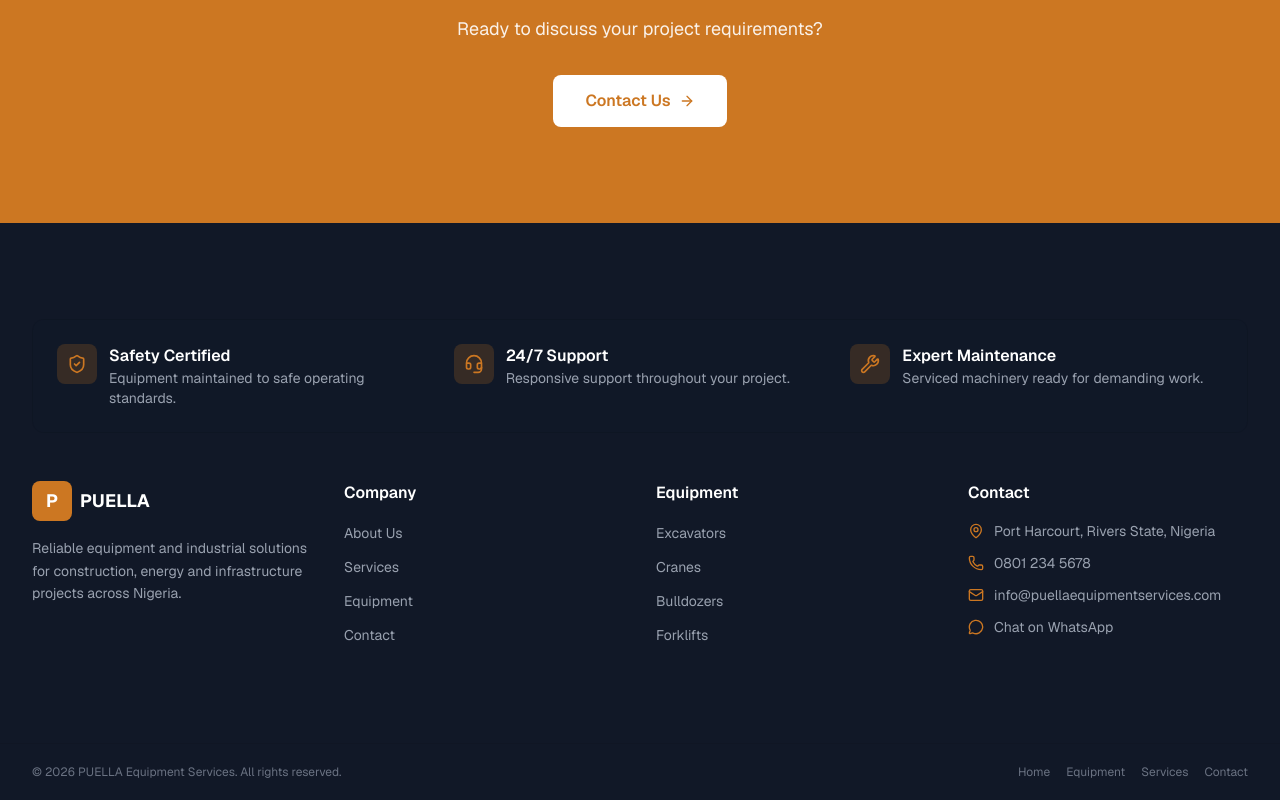
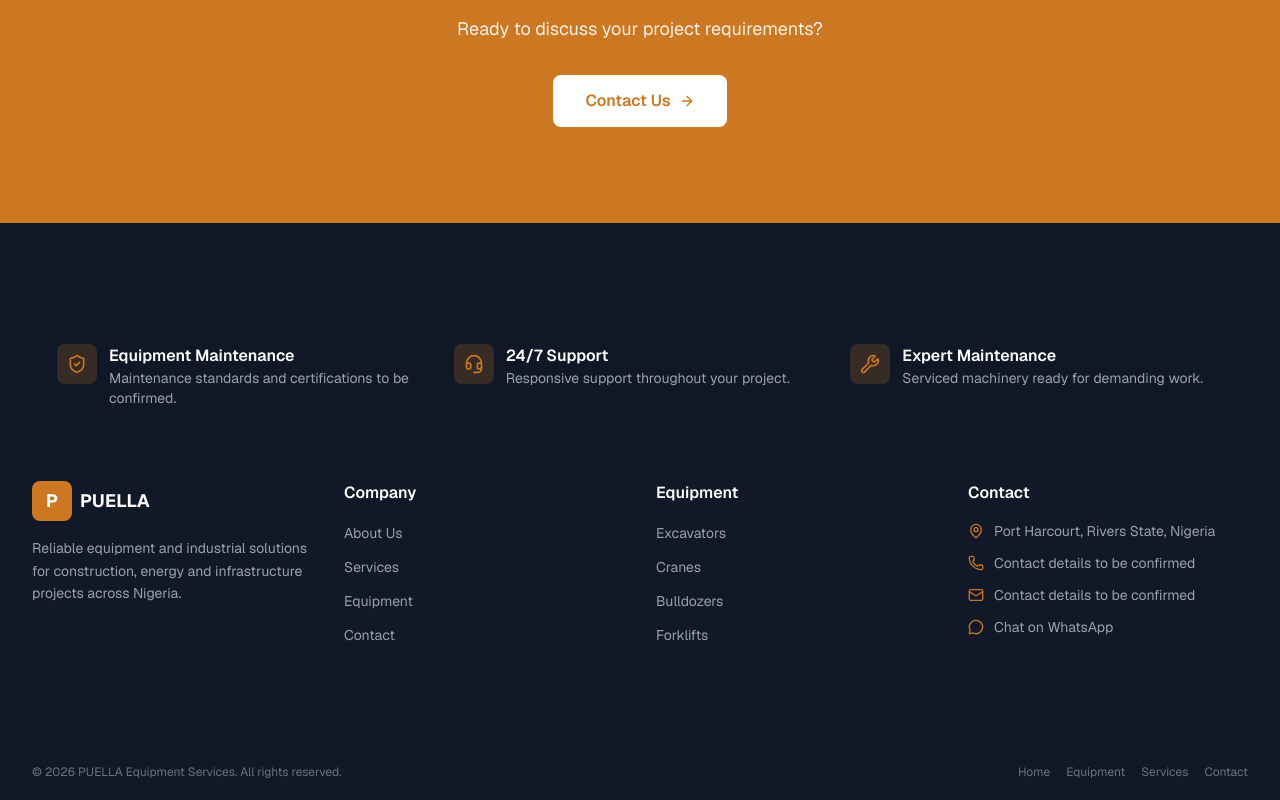
Before and after one commit to jakejunior-tech/puella-website, a Next.js app: page /about in a window 1280 px wide. Shown: the part 2051-2851 px from the top of the page. Built offline with nearby package versions, Linux system fonts and the light colour scheme.

Commit message:
Replace placeholder contact details and fix potentially misleading claims

```diff
--- a/src/components/EquipmentCard.tsx
+++ b/src/components/EquipmentCard.tsx
@@ -14,9 +14,9 @@ export default function EquipmentCard({ equipment }: { equipment: Equipment }) {
         </div>
         <div className="absolute top-3 right-3">
           {equipment.availability ? (
-            <Badge variant="success">Available</Badge>
+            <Badge variant="outline">Availability: Contact PUELLA</Badge>
           ) : (
-            <Badge variant="outline">Contact for availability</Badge>
+            <Badge variant="outline">Availability: Contact PUELLA</Badge>
           )}
         </div>
       </div>
--- a/src/components/Footer.tsx
+++ b/src/components/Footer.tsx
@@ -5,8 +5,8 @@ import { companyName, contactInfo } from "@/data/site-data";
 const capabilities = [
   {
     icon: ShieldCheck,
-    title: "Safety Certified",
-    description: "Equipment maintained to safe operating standards.",
+    title: "Equipment Maintenance",
+    description: "Maintenance standards and certifications to be confirmed.",
   },
   {
     icon: Headset,
--- a/src/data/site-data.ts
+++ b/src/data/site-data.ts
@@ -20,9 +20,9 @@ export interface Service {
 export const companyName = "PUELLA";
 
 export const contactInfo = {
-  phone: "0801 234 5678",
-  whatsapp: "0801 234 5678",
-  email: "info@puellaequipmentservices.com",
+  phone: "Contact details to be confirmed",
+  whatsapp: "Contact details to be confirmed",
+  email: "Contact details to be confirmed",
   address: "Port Harcourt, Rivers State, Nigeria",
 };
 
```
